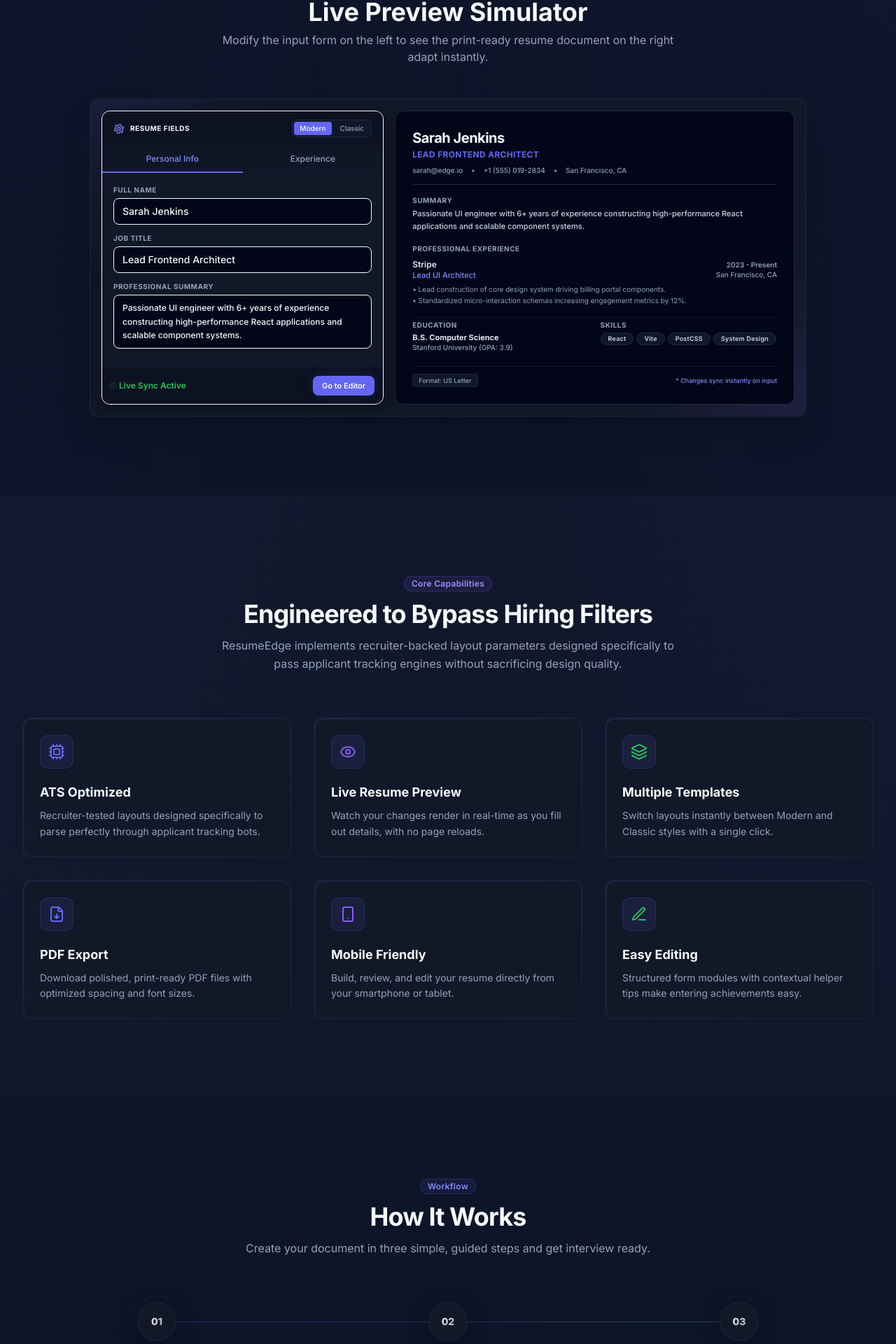
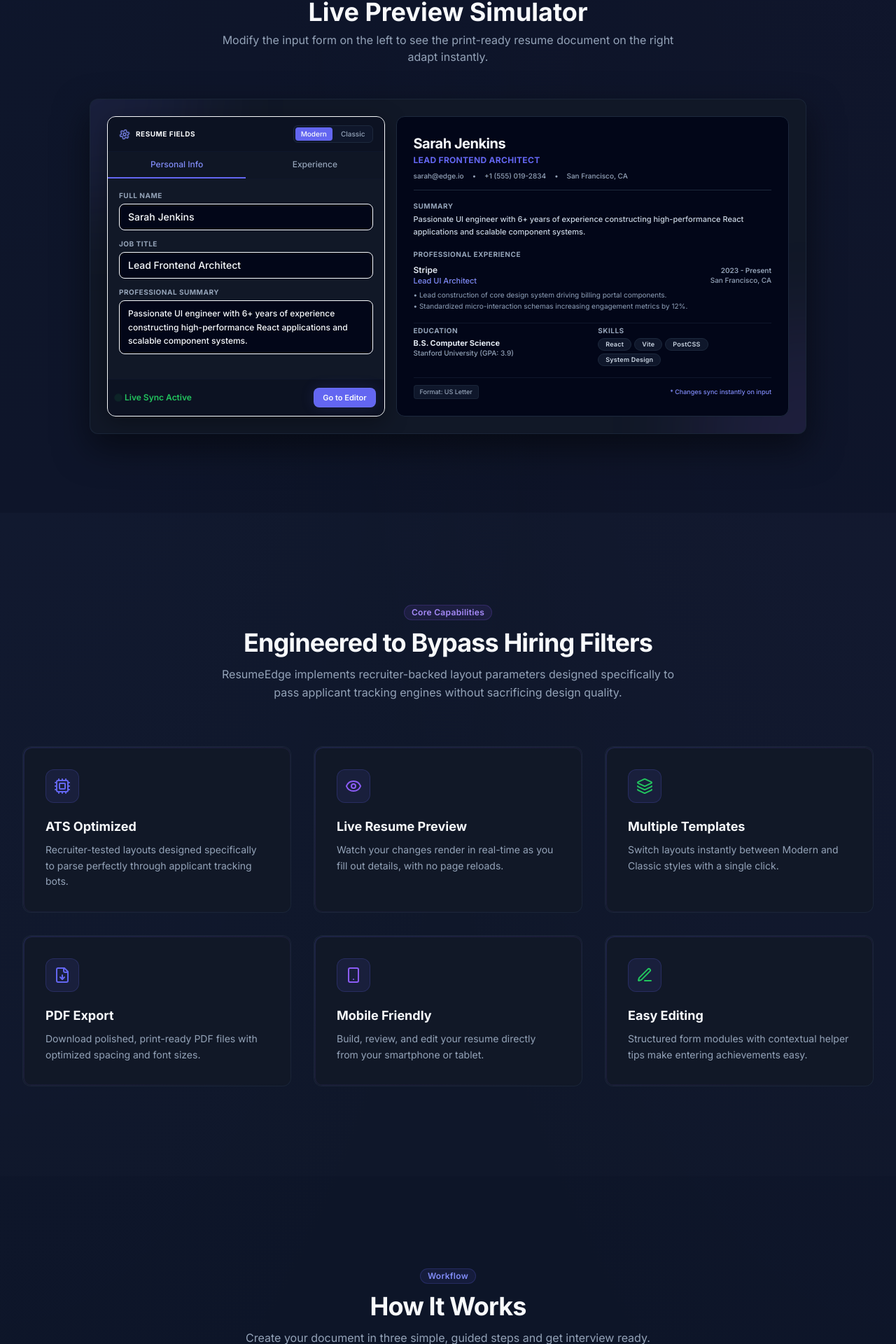
Before and after one commit to theharsh999/resume-edge, a React (Vite) app: page / in a window 1280 px wide. Shown: the part 885-2805 px from the top of the page at 70% size. Built offline with nearby package versions, Linux system fonts and the light colour scheme.

Commit message:
style: polish spacing responsiveness and dashboard ui

```diff
--- a/src/components/builder/ATSScoreCard.jsx
+++ b/src/components/builder/ATSScoreCard.jsx
@@ -61,7 +61,7 @@ export function ATSScoreCard({ score = 0 }) {
   const strokeDashoffset = circumference - (animatedScore / 100) * circumference;
 
   return (
-    <div className="flex flex-col items-center p-5 rounded-xl border border-slate-800 bg-surface/40 text-center space-y-4">
+    <div className="flex flex-col items-center p-6 rounded-2xl border border-slate-800 bg-surface/40 text-center space-y-4 shadow-sm">
       <div className="text-left w-full">
         <h3 className="text-xs font-bold text-text uppercase tracking-wider">ATS Score</h3>
       </div>
--- a/src/components/builder/CompletionTracker.jsx
+++ b/src/components/builder/CompletionTracker.jsx
@@ -2,7 +2,7 @@ import React from 'react';
 
 export function CompletionTracker({ percentage = 0 }) {
   return (
-    <div className="flex flex-col p-5 rounded-xl border border-slate-800 bg-surface/40 text-left space-y-3">
+    <div className="flex flex-col p-6 rounded-2xl border border-slate-800 bg-surface/40 text-left space-y-3 shadow-sm">
       <div className="flex justify-between items-baseline">
         <h3 className="text-xs font-bold text-text uppercase tracking-wider">Completion Tracker</h3>
         <span className="text-xs font-extrabold text-primary-light">{percentage}%</span>
--- a/src/components/builder/RecruiterChecklist.jsx
+++ b/src/components/builder/RecruiterChecklist.jsx
@@ -3,7 +3,7 @@ import { Check, X } from 'lucide-react';
 
 export function RecruiterChecklist({ checklist = [] }) {
   return (
-    <div className="flex flex-col p-5 rounded-xl border border-slate-800 bg-surface/40 text-left space-y-3">
+    <div className="flex flex-col p-6 rounded-2xl border border-slate-800 bg-surface/40 text-left space-y-3 shadow-sm">
       <h3 className="text-xs font-bold text-text uppercase tracking-wider">Recruiter Checklist</h3>
 
       <ul className="space-y-2.5">
--- a/src/components/builder/ResumeInsights.jsx
+++ b/src/components/builder/ResumeInsights.jsx
@@ -3,7 +3,7 @@ import { AlertCircle, CheckCircle2 } from 'lucide-react';
 
 export function ResumeInsights({ insights = [] }) {
   return (
-    <div className="flex flex-col p-5 rounded-xl border border-slate-800 bg-surface/40 text-left space-y-3">
+    <div className="flex flex-col p-6 rounded-2xl border border-slate-800 bg-surface/40 text-left space-y-3 shadow-sm">
       <h3 className="text-xs font-bold text-text uppercase tracking-wider">Quality Insights</h3>
 
       {insights.length > 0 ? (
--- a/src/pages/Home.jsx
+++ b/src/pages/Home.jsx
@@ -85,7 +85,7 @@ export function Home() {
   return (
     <Layout>
       {/* Hero Section */}
-      <Section className="pt-16 pb-12 md:pt-24 md:pb-16 text-center">
+      <Section className="pt-20 pb-16 md:pt-32 md:pb-24 text-center">
         <Container className="space-y-6 max-w-4xl">
           <Badge variant="primary" className="mb-2">
             <Sparkles className="h-3.5 w-3.5 mr-1 text-primary-light inline-block animate-pulse" />
@@ -139,7 +139,7 @@ export function Home() {
       </Section>
 
       {/* Resume Preview Showcase (HTML/CSS Split Mockup) */}
-      <Section className="py-12 md:py-16 bg-slate-950/20">
+      <Section className="py-20 md:py-28 bg-slate-950/20">
         <Container>
           <div className="text-center max-w-2xl mx-auto mb-12">
             <Badge variant="secondary" className="mb-3">Interactive Demo</Badge>
@@ -149,7 +149,7 @@ export function Home() {
             </p>
           </div>
 
-          <Card className="max-w-5xl mx-auto p-2 md:p-4 bg-slate-900/40 border-slate-800 shadow-2xl relative overflow-hidden" hoverEffect={false}>
+          <Card className="max-w-5xl mx-auto p-4 md:p-6 rounded-2xl bg-slate-900/40 border-slate-800 shadow-[0_20px_50px_rgba(0,0,0,0.5)] relative overflow-hidden" hoverEffect={false}>
             {/* Visual glow backdrops */}
             <div className="absolute -top-40 -left-40 h-80 w-80 rounded-full bg-primary/10 blur-3xl pointer-events-none"></div>
             <div className="absolute -bottom-40 -right-40 h-80 w-80 rounded-full bg-secondary/10 blur-3xl pointer-events-none"></div>
@@ -414,7 +414,7 @@ export function Home() {
       </Section>
 
       {/* Features Section (6 Cards Grid) */}
-      <Section className="border-t border-slate-900/60">
+      <Section className="border-t border-slate-900/60 py-20 md:py-28 lg:py-32">
         <Container>
           <div className="text-center max-w-2xl mx-auto mb-16 space-y-3">
             <Badge variant="secondary">Core Capabilities</Badge>
@@ -428,7 +428,7 @@ export function Home() {
 
           <div className="grid grid-cols-1 md:grid-cols-2 lg:grid-cols-3 gap-8">
             {features.map((feat, idx) => (
-              <Card key={idx} className="flex flex-col text-left group" hoverEffect={true}>
+              <Card key={idx} className="flex flex-col text-left group p-8 rounded-2xl" hoverEffect={true}>
                 <div className="flex h-12 w-12 items-center justify-center rounded-xl bg-primary/10 border border-primary/20 text-primary-light mb-5 group-hover:scale-110 transition-transform duration-300">
                   {feat.icon}
                 </div>
@@ -445,7 +445,7 @@ export function Home() {
       </Section>
 
       {/* How It Works Section (Horizontal Timeline on Desktop) */}
-      <Section className="border-t border-slate-900/60 bg-slate-950/10">
+      <Section className="border-t border-slate-900/60 bg-slate-950/10 py-20 md:py-28 lg:py-32">
         <Container>
           <div className="text-center max-w-2xl mx-auto mb-16 space-y-3">
             <Badge variant="primary">Workflow</Badge>
@@ -486,7 +486,7 @@ export function Home() {
       </Section>
 
       {/* Stats Section */}
-      <Section className="border-t border-slate-900/60 bg-slate-950/20 py-12 md:py-16">
+      <Section className="border-t border-slate-900/60 bg-slate-950/20 py-16 md:py-24">
         <Container>
           <div className="grid grid-cols-2 lg:grid-cols-4 gap-8">
             <div className="text-center space-y-1">
@@ -518,9 +518,9 @@ export function Home() {
       </Section>
 
       {/* CTA Section */}
-      <Section className="border-t border-slate-900/60 py-16 text-center">
+      <Section className="border-t border-slate-900/60 py-24 md:py-32 text-center">
         <Container>
-          <Card className="max-w-4xl mx-auto py-12 px-6 md:py-20 md:px-12 bg-gradient-to-br from-slate-900/40 via-surface to-slate-950/60 border-slate-800 shadow-2xl relative overflow-hidden" hoverEffect={false}>
+          <Card className="max-w-4xl mx-auto py-16 px-8 md:py-24 md:px-16 rounded-3xl bg-gradient-to-br from-slate-900/40 via-surface to-slate-950/60 border-slate-800 shadow-[0_20px_50px_rgba(0,0,0,0.5)] relative overflow-hidden" hoverEffect={false}>
             {/* Ambient light effects */}
             <div className="absolute inset-0 bg-[radial-gradient(ellipse_at_center,rgba(99,102,241,0.05),transparent_60%)] pointer-events-none"></div>
 
```
